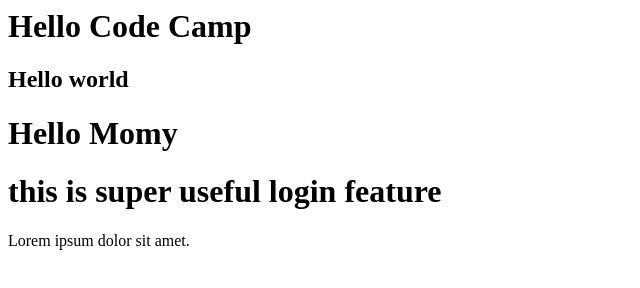
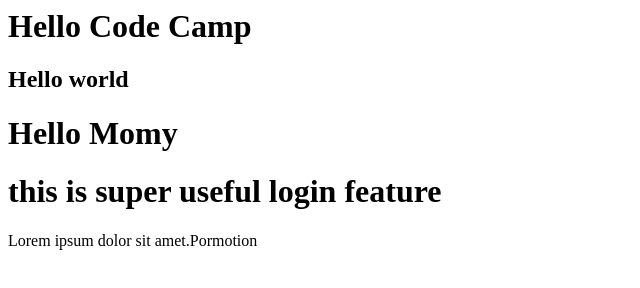
Before and after one commit to SupawiriyaSaranarak/learn-git-test, a plain HTML site: page index.html in a window 1280 px wide. Shown: the full height of the page, 0-640 px from the left. Drawn offline with Linux system fonts and the light colour scheme.

Commit message:
promotion added

```diff
--- a/index.html
+++ b/index.html
@@ -3,6 +3,6 @@
 <h1>Hello Momy</h1>
 <div>
     <h1>this is super useful login feature</h1>
-    <p>Lorem ipsum dolor sit amet.</p>
+    <p>Lorem ipsum dolor sit amet.Pormotion</p>
 
 </div>
```
